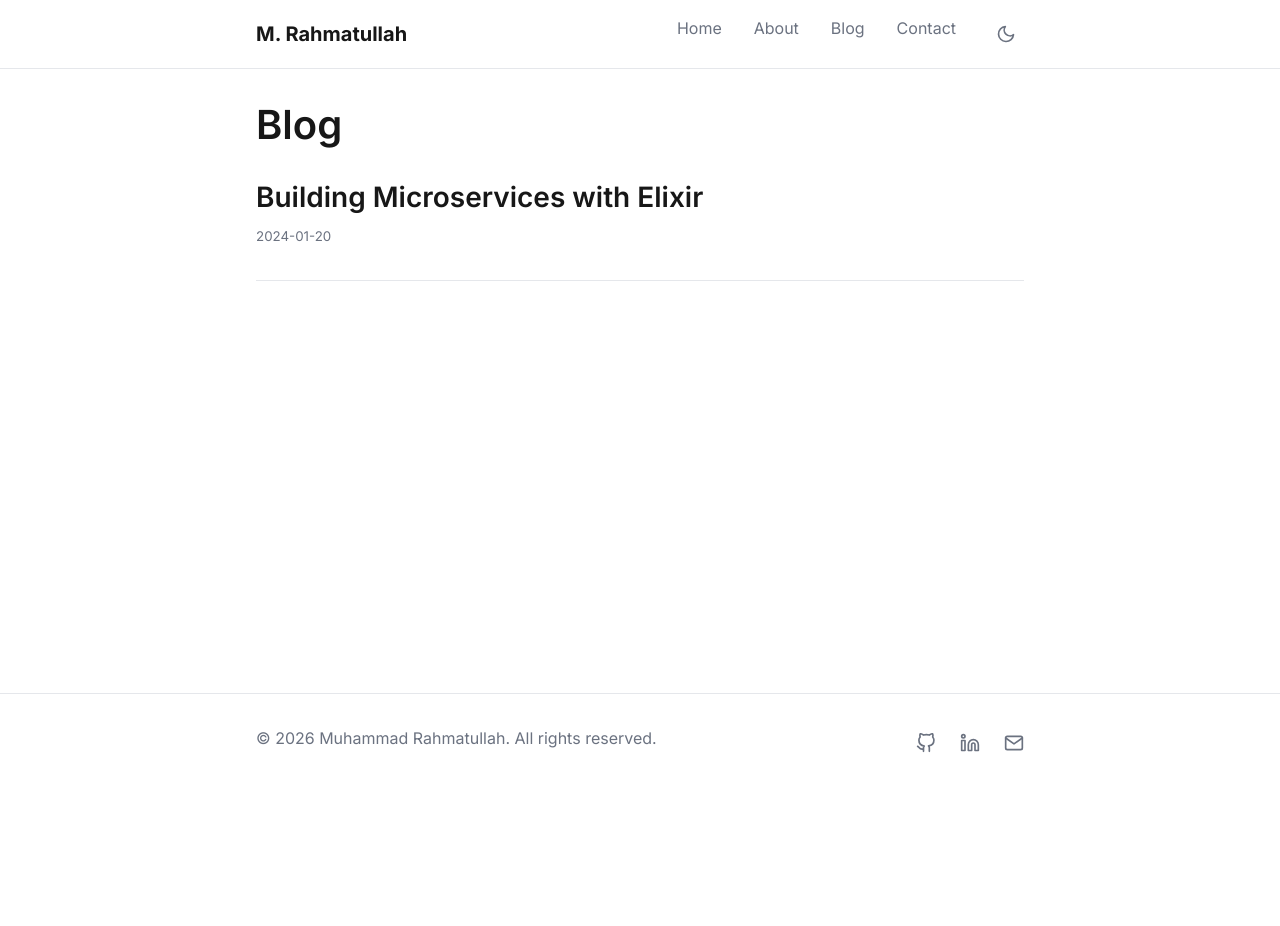
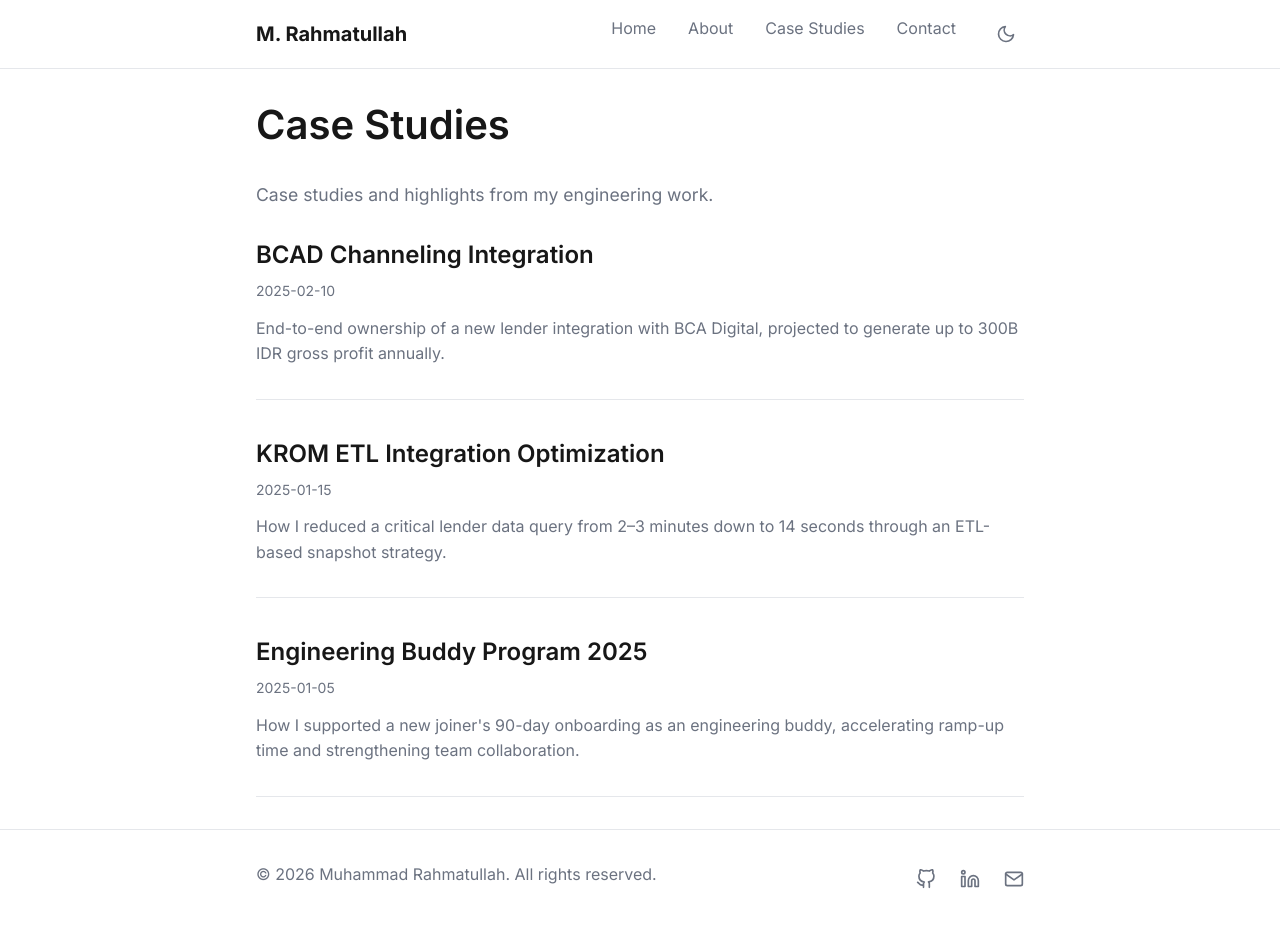
Before and after one commit to rahmatullah5/muhammadrahmatullah.com, a Next.js app: page /blog in a window 1280 px wide. Shown: the top 926 px of the page. Before the commit the page ends 800 px from the top, so only its background shows below. Built offline with nearby package versions, Linux system fonts and the light colour scheme.

Commit message:
feat: Add new case studies, remove an old post, and update the blog page with excerpts and associated images.

```diff
--- /dev/null
+++ b/content/posts/bcad-channeling-integration.md
@@ -0,0 +1,42 @@
+---
+title: "BCAD Channeling Integration"
+date: "2025-02-10"
+excerpt: "End-to-end ownership of a new lender integration with BCA Digital, projected to generate up to 300B IDR gross profit annually."
+---
+
+<!-- @format -->
+
+In 2025, Kredivo initiated a new channeling partnership with **BCA Digital (BCAD)**. This required building an entirely new lender integration covering disbursement, repayment, cancellation, and reporting flows.
+
+There was no existing template for this specific model, no centralized metadata documentation, and multiple internal systems (TREX, ms-lender, ETL, Infra) needed to be aligned.
+
+The projected business impact is significant:
+
+- 100–200B IDR disbursement per month
+- ~1T IDR annually
+- Estimated ~300B IDR gross profit per year
+- ~100k–500k loans annually
+
+![BCAD Integration](/blog/bcad-integration.png)
+
+This made the integration strategically important and financially sensitive.
+
+## Approach
+
+I took end-to-end ownership of the integration:
+
+- Designed and implemented the full TREX integration logic for disbursement, repayment, and cancellation.
+- Defined the BigQuery snapshot structure for BCAD reporting and worked closely with the ETL team to ensure DAG pipelines matched financial requirements.
+- Coordinated with Infra to set up cron jobs, queue processing, and data persistence to ensure reliable and idempotent processing.
+- Manually mapped entities across systems and proactively clarified data flows with each domain PIC, due to missing centralized metadata documentation.
+- Acted as the sole engineering PIC communicating directly with PM & BCAD for file format alignment, validation, and reconciliation logic.
+
+## Results
+
+- Successfully enabled a new lender channel with projected annual revenue contribution of up to 300B IDR.
+- Established a clear snapshot and reporting contract for BCAD, reducing reconciliation risk.
+- Reduced ambiguity in cross-domain data mapping that previously lacked documentation.
+- Created a structured integration foundation reusable for future lender partnerships.
+- Ensured financial correctness in a high-volume environment where even small discrepancies could result in significant exposure.
+
+This project demonstrated ownership beyond feature delivery — spanning architecture alignment, cross-team coordination, and direct external stakeholder management.
--- a/content/posts/elixir-microservices.md
+++ /dev/null
@@ -1,16 +0,0 @@
----
-title: "Building Microservices with Elixir"
-date: "2024-01-20"
----
-
-<!-- @format -->
-
-Elixir and Phoenix provide an incredible platform for building scalable, fault-tolerant microservices. In my experience at Stockbit, shifting our real-time market data aggregator to Elixir allowed us to process millions of trade data points with minimal latency.
-
-## Why Elixir?
-
-1.  **Concurrency**: The BEAM VM handles thousands of concurrent processes effortlessly.
-2.  **Fault Tolerance**: "Let it crash" philosophy ensures system stability.
-3.  **Developer Experience**: Phoenix makes it a joy to write clean, maintainable code.
-
-Stay tuned for more deep dives into my engineering journey!
--- /dev/null
+++ b/content/posts/engineering-buddy-2025.md
@@ -0,0 +1,35 @@
+---
+title: "Engineering Buddy Program 2025"
+date: "2025-01-05"
+excerpt: "How I supported a new joiner's 90-day onboarding as an engineering buddy, accelerating ramp-up time and strengthening team collaboration."
+---
+
+<!-- @format -->
+
+In 2025, I was assigned as an engineering buddy for a new joiner during his 90-day probation period at Kredivo.
+
+The goal of the program was to ensure new engineers could adapt smoothly to the engineering environment — technically, operationally, and culturally — and become productive as early as possible.
+
+New joiners often face challenges such as fragmented documentation, unclear domain boundaries, lack of context around ongoing projects, and difficulty identifying the right PIC for specific topics. Without structured guidance, this can significantly slow down ramp-up time.
+
+## Approach
+
+I supported the onboarding process end-to-end during the 90-day probation period by:
+
+- Helping gather and curate the documentation and requirements needed for his development tasks.
+- Providing structured explanations of domain context, especially for the projects he was assigned to.
+- Conducting 1-on-1 knowledge sharing sessions to transfer practical engineering insights beyond written documentation.
+- Introducing him to relevant team members to make collaboration easier and reduce hesitation in cross-team communication.
+- Periodically checking in to identify blockers early and ensure smooth progress.
+
+Rather than waiting for issues to surface, I proactively maintained communication to ensure he felt supported.
+
+## Results
+
+- Accelerated the new joiner's ramp-up time by reducing ambiguity around systems and processes.
+- Improved onboarding experience by providing structured domain clarity and direct knowledge transfer.
+- Reduced potential delays caused by documentation gaps.
+- Strengthened team collaboration by helping him build early working relationships across teams.
+- Contributed to a smoother probation journey with consistent guidance and support.
+
+This demonstrates impact beyond individual delivery — contributing to team scalability and long-term engineering capacity.
--- /dev/null
+++ b/content/posts/krom-etl-optimization.md
@@ -0,0 +1,38 @@
+---
+title: "KROM ETL Integration Optimization"
+date: "2025-01-15"
+excerpt: "How I reduced a critical lender data query from 2–3 minutes down to 14 seconds through an ETL-based snapshot strategy."
+---
+
+<!-- @format -->
+
+KROM is one of the largest lenders in Kredivo. The existing data generation process relied on direct queries that took **2–3 minutes on average**, and significantly longer during high-volume periods such as post-holiday carry-over processing.
+
+Because downstream processes depended on this query completion, the delay created processing bottlenecks, slower financial reporting, and risk of operational backlog during peak volume.
+
+Given KROM's scale, reliability and data consistency were critical. We could not safely test in staging due to production-scale data characteristics.
+
+## Approach
+
+To address the bottleneck, I proposed and implemented an ETL-based snapshot enhancement:
+
+- Designed optimized snapshot queries for KROM disbursement, repayment, and cancellation.
+- Integrated the snapshot with ETL (DAG creation handled by the ETL team).
+- Coordinated with engineering and infra to ensure smooth orchestration.
+- Introduced a **feature flag mechanism** to safely switch between the old (real-time query) and new (snapshot-based) process.
+- Designed a temporary parallel-run strategy where both processes ran simultaneously.
+- Performed daily manual reconciliation between real and snapshot data to ensure consistency before full migration.
+
+Because we had to test directly in production, this dual-run strategy ensured zero financial risk while validating performance improvements.
+
+## Results
+
+![KROM ETL Performance](/blog/krom-etl-snapshot.png)
+
+- Reduced query time from **2–3 minutes to 14 seconds** — a ~90% performance improvement.
+- Removed a critical processing bottleneck for one of Kredivo's largest lenders.
+- Improved reliability during peak and post-holiday high-volume periods.
+- Enabled safer and more scalable processing architecture using snapshot-based data retrieval.
+- Successfully deployed to production without financial discrepancies.
+
+This initiative improved system scalability while maintaining strict financial data integrity.
--- a/src/app/blog/page.tsx
+++ b/src/app/blog/page.tsx
@@ -5,9 +5,8 @@ import { getSortedPostsData } from "@/lib/posts";
 import type { Metadata } from "next";
 
 export const metadata: Metadata = {
-  title: "Blog | Muhammad Rahmatullah",
-  description:
-    "Thoughts on software engineering, distributed systems, and more.",
+  title: "Case Studies | Muhammad Rahmatullah",
+  description: "Engineering case studies and professional highlights.",
 };
 
 export default function BlogIndex() {
@@ -15,29 +14,45 @@ export default function BlogIndex() {
 
   return (
     <div className="container py-8">
-      <h1 className="mb-8">Blog</h1>
+      <h1 className="mb-8">Case Studies</h1>
+      <p className="text-secondary mb-8" style={{ fontSize: "1.1rem" }}>
+        Case studies and highlights from my engineering work.
+      </p>
       {allPostsData.length === 0 ? (
-        <p className="text-secondary">No posts found.</p>
+        <p className="text-secondary">No posts yet.</p>
       ) : (
-        <div className="flex flex-col gap-8">
-          {allPostsData.map(({ id, date, title }) => (
-            <div
+        <div className="flex flex-col" style={{ gap: "2.5rem" }}>
+          {allPostsData.map(({ id, date, title, excerpt }) => (
+            <Link
               key={id}
-              style={{
-                borderBottom: "1px solid var(--border)",
-                paddingBottom: "2rem",
-              }}
+              href={`/blog/${id}`}
+              style={{ textDecoration: "none" }}
             >
-              <Link href={`/blog/${id}`} style={{ textDecoration: "none" }}>
-                <h2
-                  style={{ fontSize: "1.75rem", marginBottom: "0.5rem" }}
-                  className="hover:underline"
-                >
+              <article
+                style={{
+                  borderBottom: "1px solid var(--border)",
+                  paddingBottom: "2rem",
+                }}
+              >
+                <h2 style={{ fontSize: "1.5rem", marginBottom: "0.5rem" }}>
                   {title}
                 </h2>
-              </Link>
-              <small className="text-secondary">{date}</small>
-            </div>
+                <time
+                  className="text-secondary"
+                  style={{ fontSize: "0.875rem" }}
+                >
+                  {date}
+                </time>
+                {excerpt && (
+                  <p
+                    className="text-secondary"
+                    style={{ marginTop: "0.75rem", marginBottom: 0 }}
+                  >
+                    {excerpt}
+                  </p>
+                )}
+              </article>
+            </Link>
           ))}
         </div>
       )}
--- a/src/components/Navbar.tsx
+++ b/src/components/Navbar.tsx
@@ -11,7 +11,7 @@ import styles from "./Navbar.module.css";
 const navLinks = [
   { name: "Home", href: "/" },
   { name: "About", href: "/about" },
-  { name: "Blog", href: "/blog" },
+  { name: "Case Studies", href: "/blog" },
   { name: "Contact", href: "/contact" },
 ];
 
--- a/src/lib/posts.ts
+++ b/src/lib/posts.ts
@@ -12,6 +12,7 @@ export interface PostData {
   id: string;
   date: string;
   title: string;
+  excerpt?: string;
   contentHtml?: string;
   [key: string]: any;
 }
@@ -22,7 +23,9 @@ export function getSortedPostsData(): PostData[] {
     return [];
   }
 
-  const fileNames = fs.readdirSync(postsDirectory);
+  const fileNames = fs
+    .readdirSync(postsDirectory)
+    .filter((f) => f.endsWith(".md"));
   const allPostsData = fileNames.map((fileName) => {
     // Remove ".md" from file name to get id
     const id = fileName.replace(/\.md$/, "");
```
Also changed, not shown: src/app/contact/page.tsx (+6 -6 lines), public/blog/bcad-integration.png (added), public/blog/krom-etl-snapshot.png (added).
